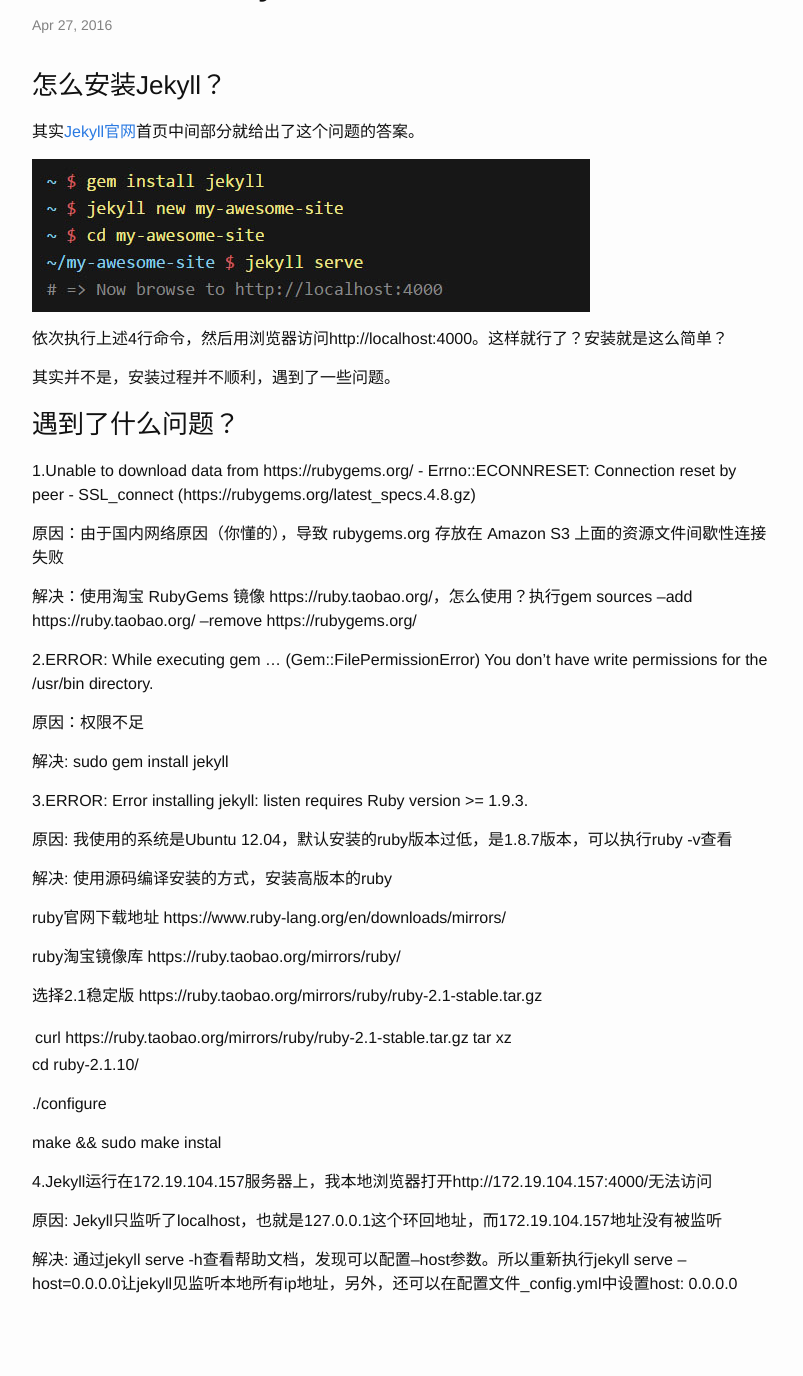
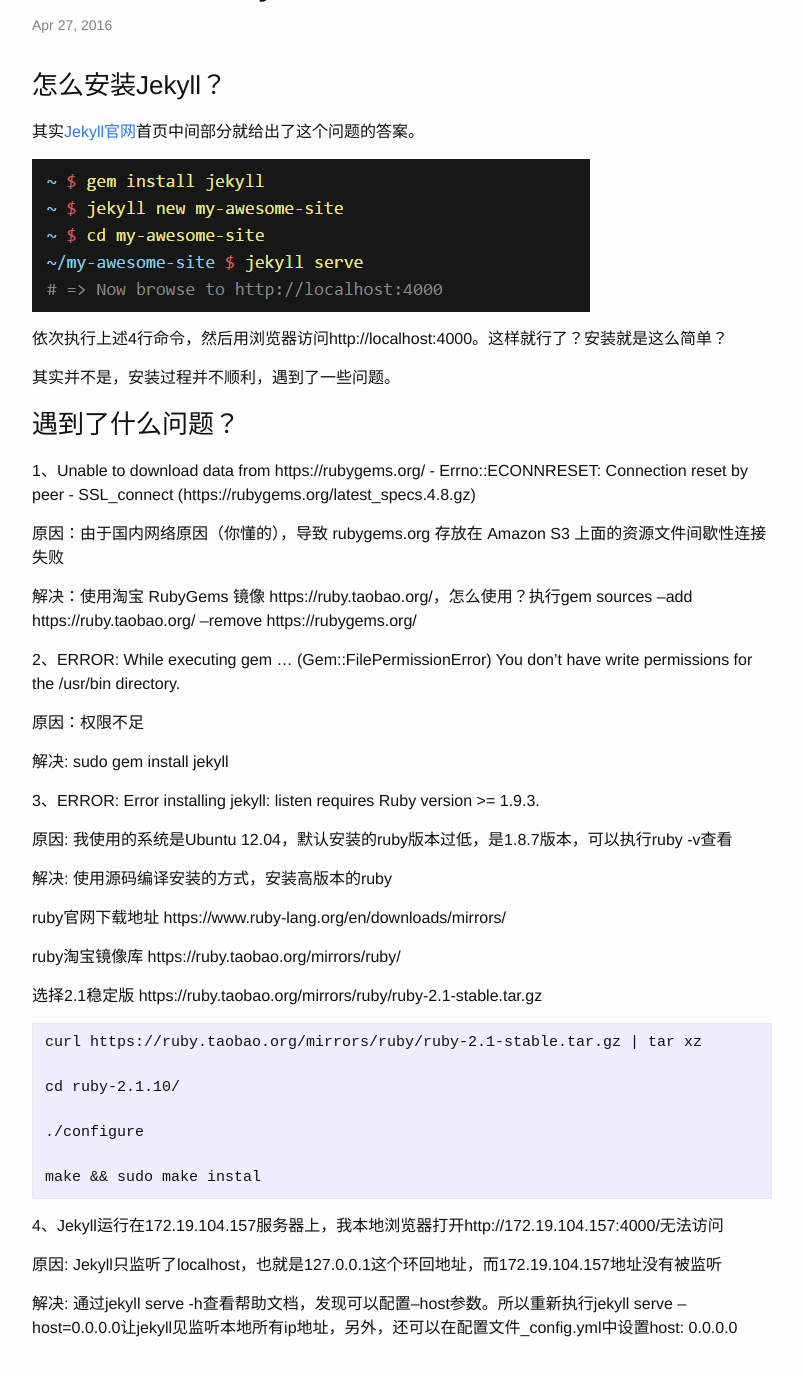
Before and after one commit to liuyixing/liuyixing.github.io, a Jekyll site: the page built from _posts/2016-04-27-how-to-install-jekyll.markdown, in a window 1280 px wide and 1400 px high, scrolled down 134 px. Shown: the top 1376 px of the window, without its empty margins (238-1041 px from the left). Built offline with Jekyll 4.4.1, drawn with Linux system fonts in a browser that asks for light colours; comment, search, counter and statistics services are not loaded.

Commit message:
修改文章

````diff
--- a/_posts/2016-04-27-how-to-install-jekyll.markdown
+++ b/_posts/2016-04-27-how-to-install-jekyll.markdown
@@ -14,22 +14,23 @@
 
 其实并不是，安装过程并不顺利，遇到了一些问题。
 
+
 ### 遇到了什么问题？
 
-1.Unable to download data from https://rubygems.org/ - Errno::ECONNRESET: Connection reset by peer - SSL_connect (https://rubygems.org/latest_specs.4.8.gz)
+1、Unable to download data from https://rubygems.org/ - Errno::ECONNRESET: Connection reset by peer - SSL_connect (https://rubygems.org/latest_specs.4.8.gz)
 
 原因：由于国内网络原因（你懂的），导致 rubygems.org 存放在 Amazon S3 上面的资源文件间歇性连接失败
 
 解决：使用淘宝 RubyGems 镜像 https://ruby.taobao.org/，怎么使用？执行gem sources --add https://ruby.taobao.org/ --remove https://rubygems.org/
 
-2.ERROR:  While executing gem ... (Gem::FilePermissionError)
+2、ERROR:  While executing gem ... (Gem::FilePermissionError)
     You don't have write permissions for the /usr/bin directory.
 
 原因：权限不足
 
 解决: sudo gem install jekyll
 
-3.ERROR:  Error installing jekyll:
+3、ERROR:  Error installing jekyll:
         listen requires Ruby version >= 1.9.3.
 
 原因: 我使用的系统是Ubuntu 12.04，默认安装的ruby版本过低，是1.8.7版本，可以执行ruby -v查看
@@ -41,7 +42,7 @@
 ruby淘宝镜像库 https://ruby.taobao.org/mirrors/ruby/
 
 选择2.1稳定版 https://ruby.taobao.org/mirrors/ruby/ruby-2.1-stable.tar.gz
-
+```
 curl https://ruby.taobao.org/mirrors/ruby/ruby-2.1-stable.tar.gz | tar xz
 
 cd ruby-2.1.10/
@@ -49,8 +50,8 @@
 ./configure
 
 make && sudo make instal
-
-4.Jekyll运行在172.19.104.157服务器上，我本地浏览器打开http://172.19.104.157:4000/无法访问
+```
+4、Jekyll运行在172.19.104.157服务器上，我本地浏览器打开http://172.19.104.157:4000/无法访问
 
 原因: Jekyll只监听了localhost，也就是127.0.0.1这个环回地址，而172.19.104.157地址没有被监听
 
````
